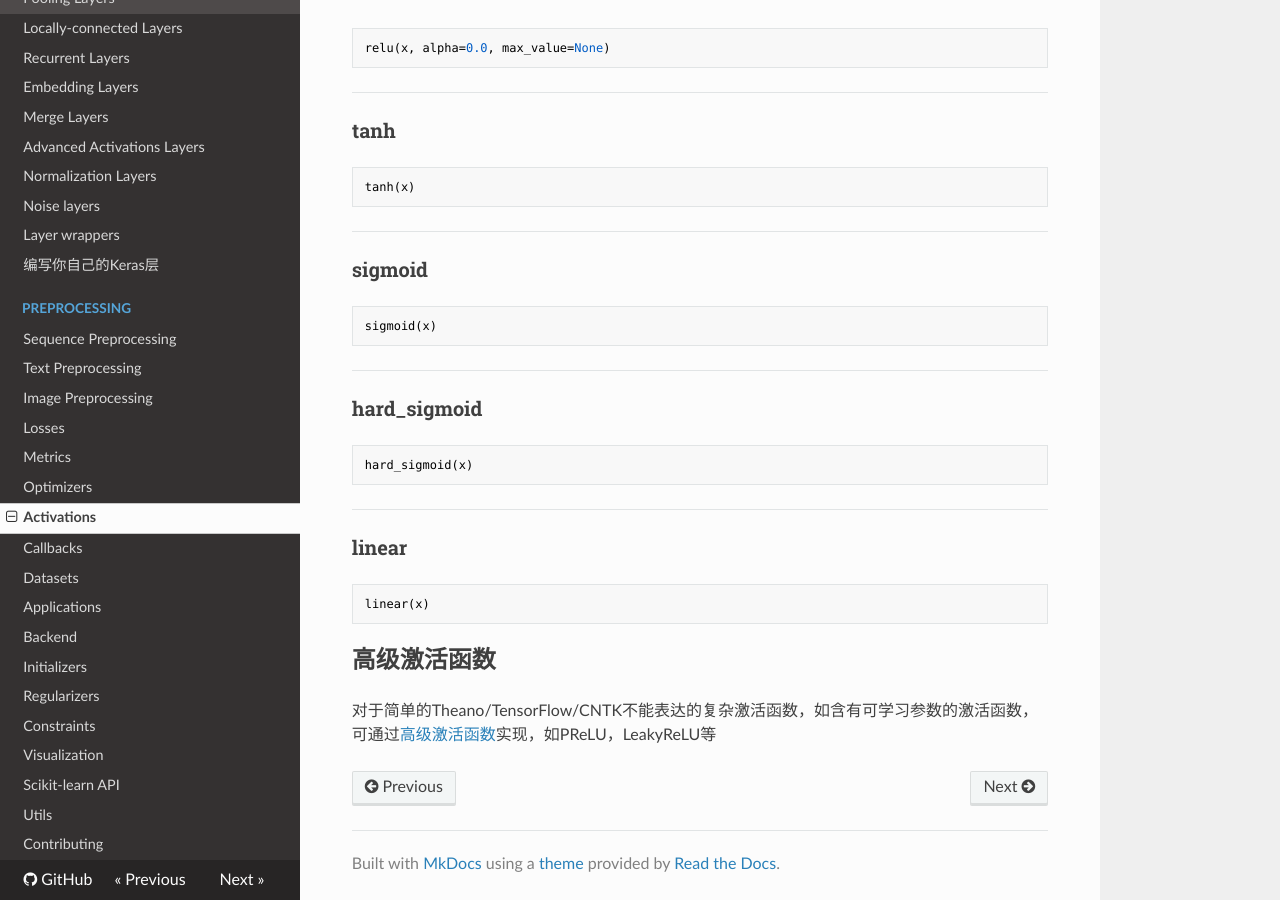
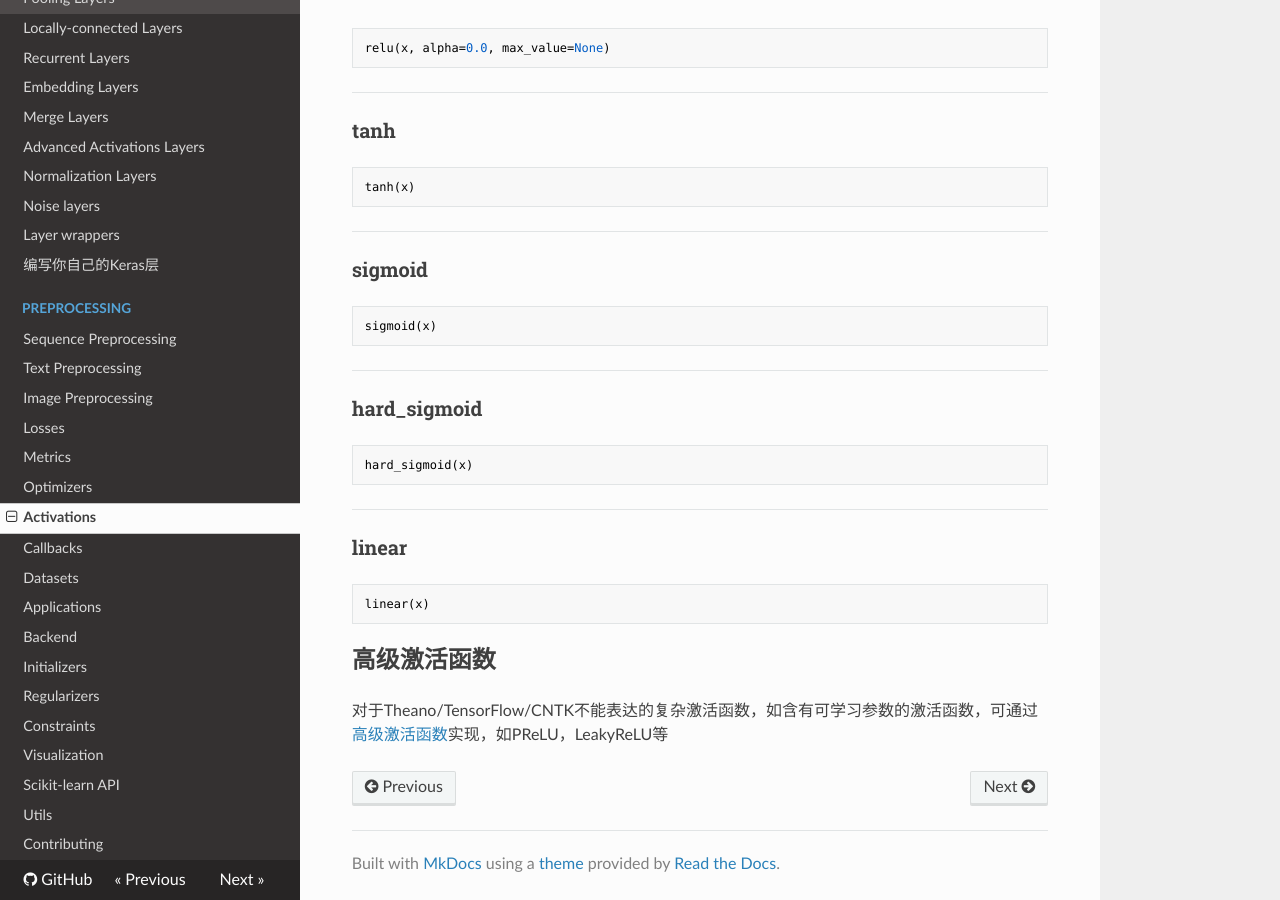
Before and after one commit to keras-team/keras-docs-zh, an MkDocs documentation site: the page built from sources/activations.md, in a window 1280 px wide and 900 px high, scrolled down 2109 px. Built offline with MkDocs 1.6.1, drawn with Linux system fonts in a browser that asks for light colours; nearby versions of some CDN libraries; old or Windows-style settings are respelled for this version of MkDocs.

Commit message:
update description

```diff
--- a/sources/activations.md
+++ b/sources/activations.md
@@ -156,4 +156,4 @@ linear(x)
 
 ## 高级激活函数
 
-对于简单的Theano/TensorFlow/CNTK不能表达的复杂激活函数，如含有可学习参数的激活函数，可通过[高级激活函数](layers/advanced-activations.md)实现，如PReLU，LeakyReLU等
+对于Theano/TensorFlow/CNTK不能表达的复杂激活函数，如含有可学习参数的激活函数，可通过[高级激活函数](layers/advanced-activations.md)实现，如PReLU，LeakyReLU等
```
